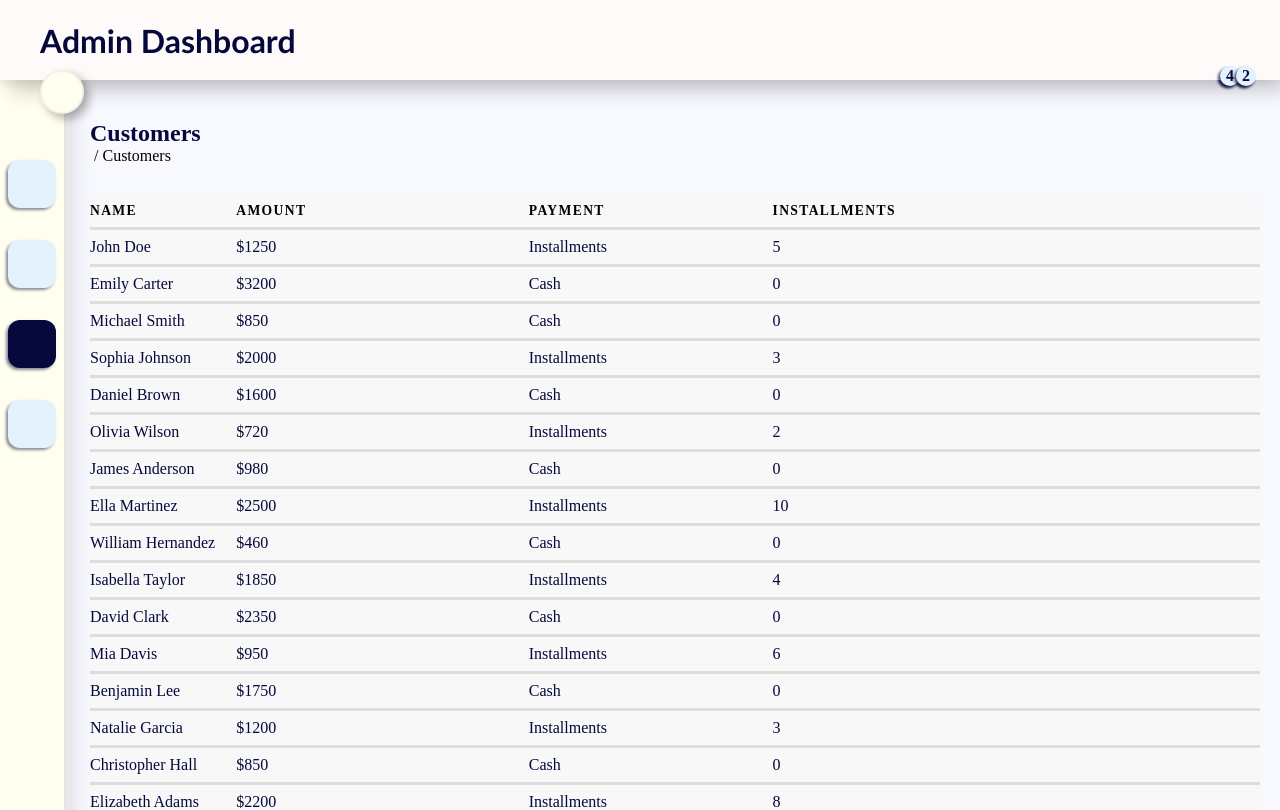
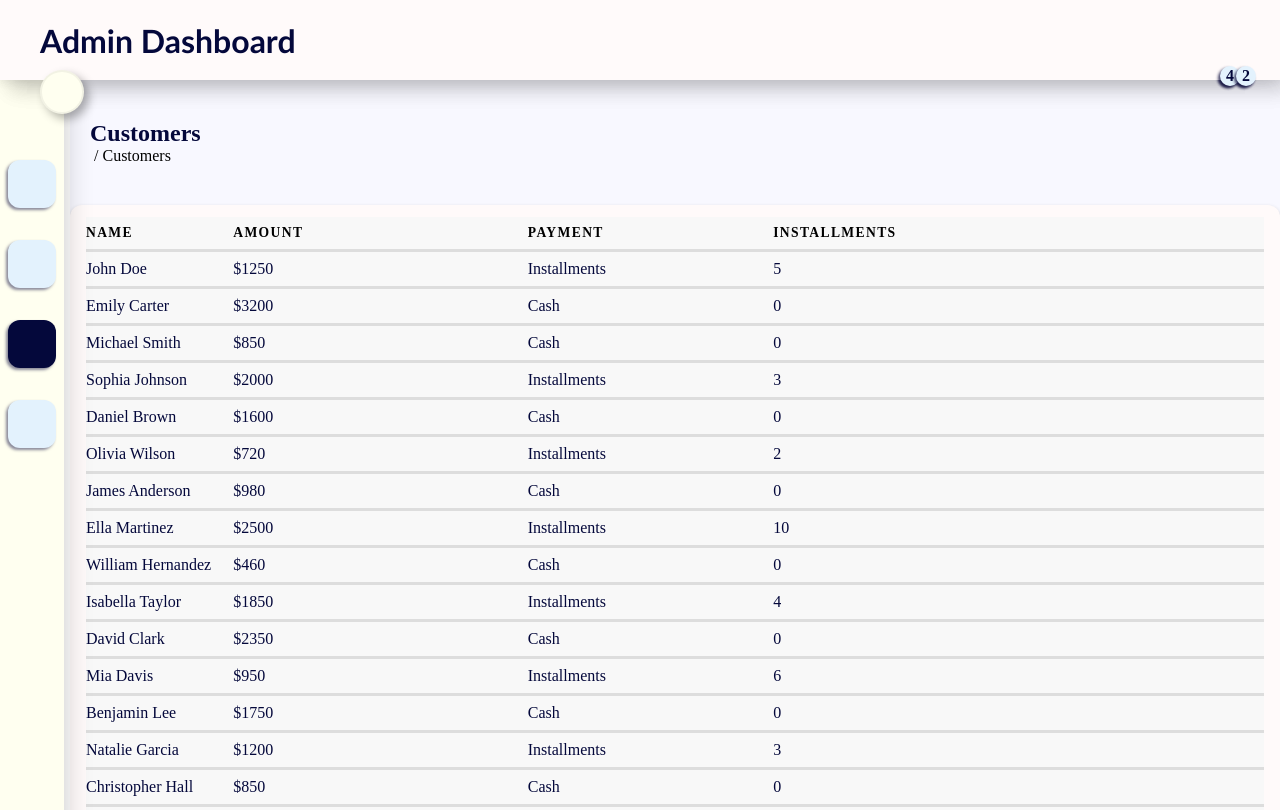
Before and after one commit to banuaggun/react-admin-dashboard, a React (Vite) app: page /customers in a window 1280 px wide. Shown: the top 810 px of the page. Built offline with nearby package versions, Linux system fonts and the light colour scheme; some icons are missing.

Commit message:
style adjustments are being made

```diff
--- a/src/pages/customers/Customers.jsx
+++ b/src/pages/customers/Customers.jsx
@@ -13,11 +13,11 @@ const Customers = ({ isExpanded }) => {
 
   return (
     <section aria-label="customers" className={`dashboard ${isExpanded ? "sidebar-close" : "sidebar-open"}`}>
-      <div className="row-1">
+      <div className="row-1 customers-body">
         <PageTitle page="Customers" />
       </div>
 
-      <div className="customers">
+      <div className="customers-table">
         <CustomerTable items={items.customers} />
 
       </div>
--- a/src/pages/customers/customers.css
+++ b/src/pages/customers/customers.css
@@ -1,5 +1,10 @@
-.customers{
+.customers-table{
     display: flex;
     flex-direction: column;
-    padding:20px 20px;
+    background-color: snow;
+    border-radius: 12px;
+    border:none;
+    box-shadow: 0 2px 4px rgba(0, 0, 0, 0.2);
+    padding:12px 16px;
+    margin:30px 0;
 }
```
